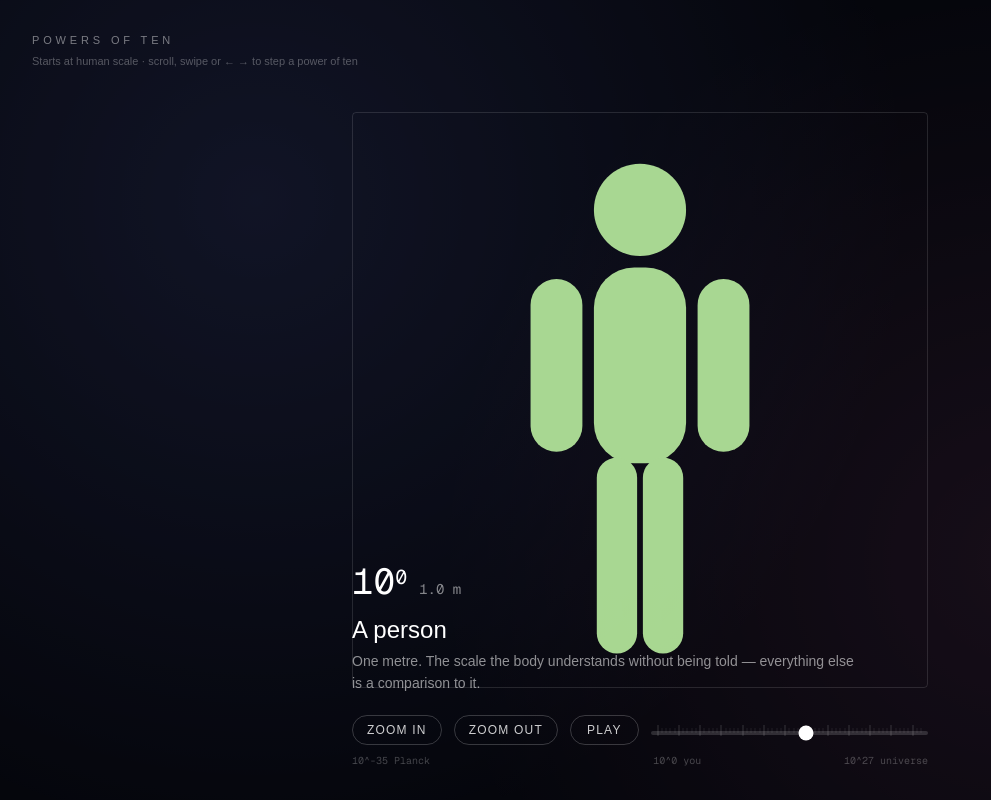
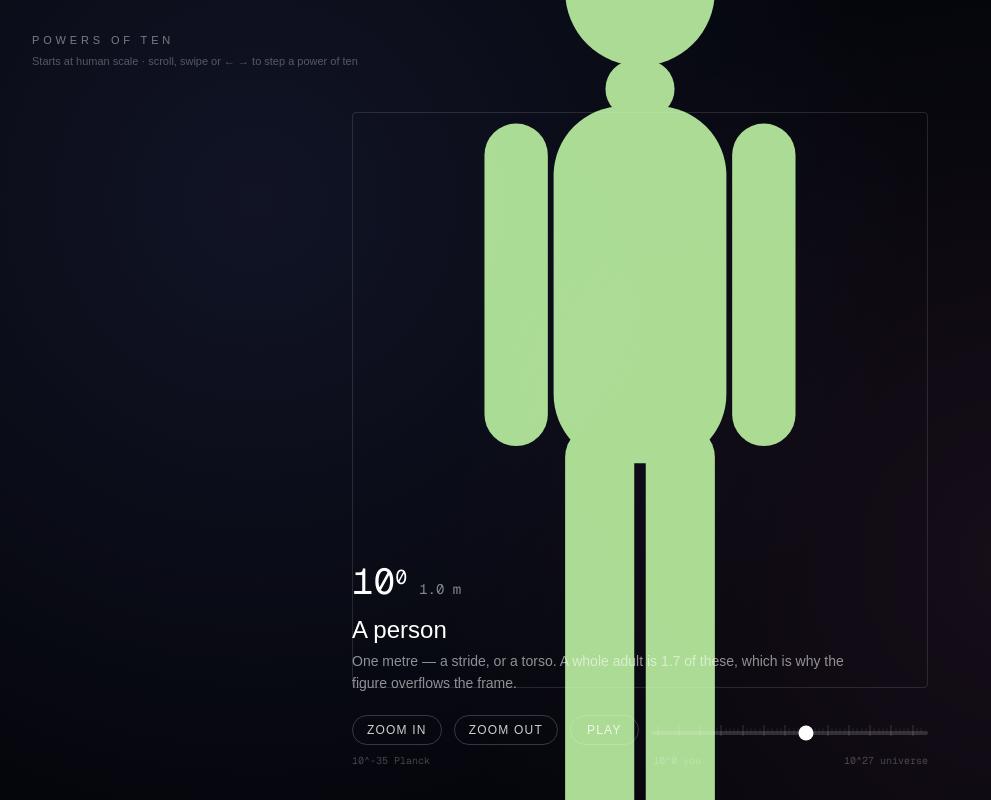
Before and after one commit to wunnle/bender-sandbox, a Next.js app: page /powers-of-ten in a window 1280 px wide. Shown: the whole page, without its empty margins (0-991 px from the left). Built offline with nearby package versions, Linux system fonts and the light colour scheme.

Commit message:
Powers of Ten: honest lengths at human scale, a sea instead of the Moon, a neutrino in the desert

```diff
--- a/src/app/powers-of-ten/Art.tsx
+++ b/src/app/powers-of-ten/Art.tsx
@@ -178,44 +178,60 @@ function ArtImpl({ art, hue, seed, e }: { art: Art; hue: number; seed: number; e
         </svg>
       );
     }
-    case "moon": {
+    case "region": {
+      // 1,000 km: the sea the coast below belongs to. The same water lies to the
+      // lower right here as in the aerial frame nested inside it.
       const r = rng(seed);
       return (
-        <svg {...common} preserveAspectRatio="xMidYMid meet">
-          <defs>
-            <radialGradient id={`m${seed}`} cx="38%" cy="34%">
-              <stop offset="0%" stopColor="hsl(45 12% 82%)" />
-              <stop offset="72%" stopColor="hsl(45 10% 62%)" />
-              <stop offset="100%" stopColor="hsl(45 12% 34%)" />
-            </radialGradient>
-            <clipPath id={`mc${seed}`}>
-              <circle cx={50} cy={50} r={40} />
-            </clipPath>
-          </defs>
-          <circle cx={50} cy={50} r={40} fill={`url(#m${seed})`} />
-          <g clipPath={`url(#mc${seed})`}>
-            {/* maria */}
-            {[[38, 36, 15], [58, 30, 9], [62, 58, 12], [34, 60, 7]].map(([x, y, rad], i) => (
-              <ellipse key={`s${i}`} cx={x} cy={y} rx={rad} ry={rad * 0.8} fill="hsl(230 12% 42%)" opacity={0.45} />
-            ))}
-            {/* craters */}
-            {Array.from({ length: 26 }, (_, i) => {
-              const a = r() * Math.PI * 2;
-              const d = Math.sqrt(r()) * 38;
-              const x = 50 + Math.cos(a) * d;
-              const y = 50 + Math.sin(a) * d;
-              const rad = 1 + r() * 4.5;
-              return (
-                <g key={i}>
-                  <circle cx={x} cy={y} r={rad} fill="hsl(45 10% 45%)" opacity={0.5} />
-                  <circle cx={x - rad * 0.2} cy={y - rad * 0.2} r={rad * 0.8} fill="hsl(45 14% 78%)" opacity={0.28} />
-                </g>
-              );
-            })}
-          </g>
+        <svg {...common}>
+          <rect width={100} height={100} fill="#3d4a33" />
+          {/* highland speckle */}
+          {Array.from({ length: 70 }, (_, i) => (
+            <ellipse key={i} cx={r() * 100} cy={r() * 100} rx={2 + r() * 7} ry={1.5 + r() * 4} fill="#46523a" opacity={0.6} />
+          ))}
+          {/* the main sea, filling the lower right */}
+          <path d="M104 4 L104 104 L10 104 C 18 88, 34 78, 50 70 C 66 62, 76 44, 78 26 C 80 14, 90 6, 104 4 Z" fill="#1c3242" />
+          {/* a second sea and the strait between them */}
+          <path d="M-4 -4 L44 -4 C 40 8, 30 16, 18 20 C 8 24, 0 22, -4 18 Z" fill="#1c3242" />
+          <path d="M40 -2 C 46 12, 50 26, 56 38 C 60 46, 58 56, 52 64" fill="none" stroke="#1c3242" strokeWidth={2.4} />
+          {/* rivers */}
+          {["M-2 60 C 14 58, 26 66, 38 74", "M96 92 C 84 86, 78 74, 74 62"].map((d2, i) => (
+            <path key={i} d={d2} fill="none" stroke="#2a4658" strokeWidth={0.8} opacity={0.8} />
+          ))}
+          {/* cities — the largest is the one we came from, on the coast at centre */}
+          <ellipse cx={50} cy={50} rx={5.5} ry={4} fill="#4f4d45" />
+          {Array.from({ length: 9 }, (_, i) => (
+            <ellipse key={`c${i}`} cx={r() * 100} cy={r() * 100} rx={1 + r() * 2.5} ry={0.8 + r() * 1.8} fill="#4f4d45" opacity={0.75} />
+          ))}
         </svg>
       );
     }
+    case "neutrino":
+      // no size to draw — only the tracks of things that pass straight through
+      return (
+        <svg {...common}>
+          {Array.from({ length: 7 }, (_, i) => {
+            const off = i * 17 - 22;
+            return (
+              <line
+                key={i}
+                x1={off - 20}
+                y1={-10}
+                x2={off + 40}
+                y2={110}
+                stroke={c(80)}
+                strokeWidth={0.35}
+                opacity={0.45}
+                strokeDasharray="6 5"
+              />
+            );
+          })}
+          {/* the matter they ignore */}
+          {dots(seed, 10, 0.4, 1).map((n) => (
+            <circle key={n.key} cx={n.x} cy={n.y} r={n.r} fill={c(60)} opacity={0.22} />
+          ))}
+        </svg>
+      );
     case "nearearth":
       // Earth arrives from the 10^7 frame nested inside this one; only orbits are drawn here.
       return (
@@ -265,15 +281,20 @@ function ArtImpl({ art, hue, seed, e }: { art: Art; hue: number; seed: number; e
       );
     }
     case "figure":
+      // An adult is 1.7 m, so at 170 units tall they genuinely overflow this
+      // one-metre frame — top and bottom are drawn outside the viewBox on purpose.
       return (
-        <svg {...common} preserveAspectRatio="xMidYMid meet">
-          <g fill={c(78)} opacity={0.9}>
-            <circle cx={50} cy={17} r={8} />
-            <rect x={42} y={27} width={16} height={34} rx={7} />
-            <rect x={31} y={29} width={9} height={30} rx={4.5} />
-            <rect x={60} y={29} width={9} height={30} rx={4.5} />
-            <rect x={42.5} y={60} width={7} height={34} rx={3.5} />
-            <rect x={50.5} y={60} width={7} height={34} rx={3.5} />
+        <svg {...common} preserveAspectRatio="xMidYMid meet" style={{ overflow: "visible" }}>
+          <g fill={c(78)} opacity={0.92}>
+            <circle cx={50} cy={-21} r={13} />
+            <rect x={44} y={-9} width={12} height={10} rx={5} />
+            <rect x={35} y={-1} width={30} height={62} rx={12} />
+            <rect x={23} y={2} width={11} height={56} rx={5.5} />
+            <rect x={66} y={2} width={11} height={56} rx={5.5} />
+            <rect x={37} y={54} width={12} height={78} rx={6} />
+            <rect x={51} y={54} width={12} height={78} rx={6} />
+            <rect x={35} y={126} width={16} height={8} rx={3} />
+            <rect x={49} y={126} width={16} height={8} rx={3} />
           </g>
         </svg>
       );
--- a/src/app/powers-of-ten/scenes.ts
+++ b/src/app/powers-of-ten/scenes.ts
@@ -10,7 +10,8 @@ export type Art =
   | "aerial"
   | "grid"
   | "figure"
-  | "moon"
+  | "region"
+  | "neutrino"
   | "nearearth"
   | "none"
   | "skin"
@@ -56,14 +57,14 @@ export const SCENES: Scene[] = [
   { e: 9, title: "The Sun", blurb: "1.4 million kilometres of hydrogen fusing into helium. 99.86% of the system's mass.", art: "star", hue: 40 },
   { e: 8, title: "Near-Earth space", blurb: "The dashed ring is geostationary orbit, to scale. The Moon is still four frames further out.", art: "nearearth", hue: 205 },
   { e: 7, title: "Earth", blurb: "12,742 kilometres wide. A thin skin of water and air on a ball of iron and rock.", art: "planet", hue: 205 },
-  { e: 6, title: "The Moon", blurb: "3,474 kilometres across — about the width of Australia, and the same size as a continent.", art: "moon", hue: 40 },
+  { e: 6, title: "A sea and its coasts", blurb: "A thousand kilometres. Not a continent — Australia is four of these frames wide, and so is the Moon.", art: "region", hue: 200 },
   { e: 5, title: "A coast and its hinterland", blurb: "A hundred kilometres. Roads converge on one stain of grey; everything else is field and water.", art: "aerial", hue: 140 },
   { e: 4, title: "A city", blurb: "Ten kilometres of streets and a river, laid down by a thousand years of small decisions.", art: "aerial", hue: 130 },
   { e: 3, title: "A neighbourhood", blurb: "One kilometre. Roughly how far you walk without noticing that you walked.", art: "aerial", hue: 125 },
   { e: 2, title: "A city block", blurb: "A hundred metres. Buildings around a courtyard — the lines one frame up were these streets.", art: "aerial", hue: 120 },
   { e: 1, title: "A garden", blurb: "Ten metres. A tree, a path, a table — and the person standing in the middle of it.", art: "aerial", hue: 110 },
-  { e: 0, title: "A person", blurb: "One metre. The scale the body understands without being told — everything else is a comparison to it.", art: "figure", hue: 100 },
-  { e: -1, title: "A hand", blurb: "Ten centimetres. Twenty-seven bones, and a third of the brain's motor cortex devoted to them.", art: "none", hue: 20 },
+  { e: 0, title: "A person", blurb: "One metre — a stride, or a torso. A whole adult is 1.7 of these, which is why the figure overflows the frame.", art: "figure", hue: 100 },
+  { e: -1, title: "A palm", blurb: "Ten centimetres. A whole hand is nearly twice this; the palm alone fits.", art: "none", hue: 20 },
   { e: -2, title: "Skin", blurb: "One centimetre of folded ridges — the fingerprint that is never repeated.", art: "skin", hue: 18 },
   { e: -3, title: "A millimetre", blurb: "A grain of salt, a mite, the thickness of a fingernail. The eye gives up somewhere around here.", art: "none", hue: 15 },
   { e: -4, title: "A hair's width", blurb: "A hundred micrometres. Past this point everything must be borrowed from a lens.", art: "cells", hue: 340 },
@@ -82,7 +83,7 @@ export const SCENES: Scene[] = [
   { e: -17, title: "Beyond measurement", blurb: "Colliders probe here by smashing things together and reading the wreckage.", art: "quark", hue: 310 },
   { e: -18, title: "A quark", blurb: "No measurable size. As far as anyone has looked, it is a point — and the looking continues.", art: "quark", hue: 320 },
   { e: -19, title: "The limit of the LHC", blurb: "The smallest distance any experiment has resolved. Below this, everything is inference.", art: "quark", hue: 330 },
-  { e: -20, title: "Past the evidence", blurb: "To see one decade smaller you would need a collider several times larger than it is.", art: "desert", hue: 335 },
+  { e: -20, title: "A neutrino", blurb: "Pointlike to every test. A hundred trillion pass through you each second and essentially none of them touch anything.", art: "neutrino", hue: 165 },
   { e: -21, title: "The great desert", blurb: "Theory predicts nothing new for many decades below here. It may be genuinely empty.", art: "desert", hue: 340 },
   { e: -22, title: "Still the desert", blurb: "Or it may not be. Extra dimensions, if they exist, could be curled up somewhere in this range.", art: "desert", hue: 345 },
   { e: -23, title: "Silence", blurb: "No particle, no force, no measurement. Only the arithmetic of ten, carrying on.", art: "desert", hue: 350 },
```
